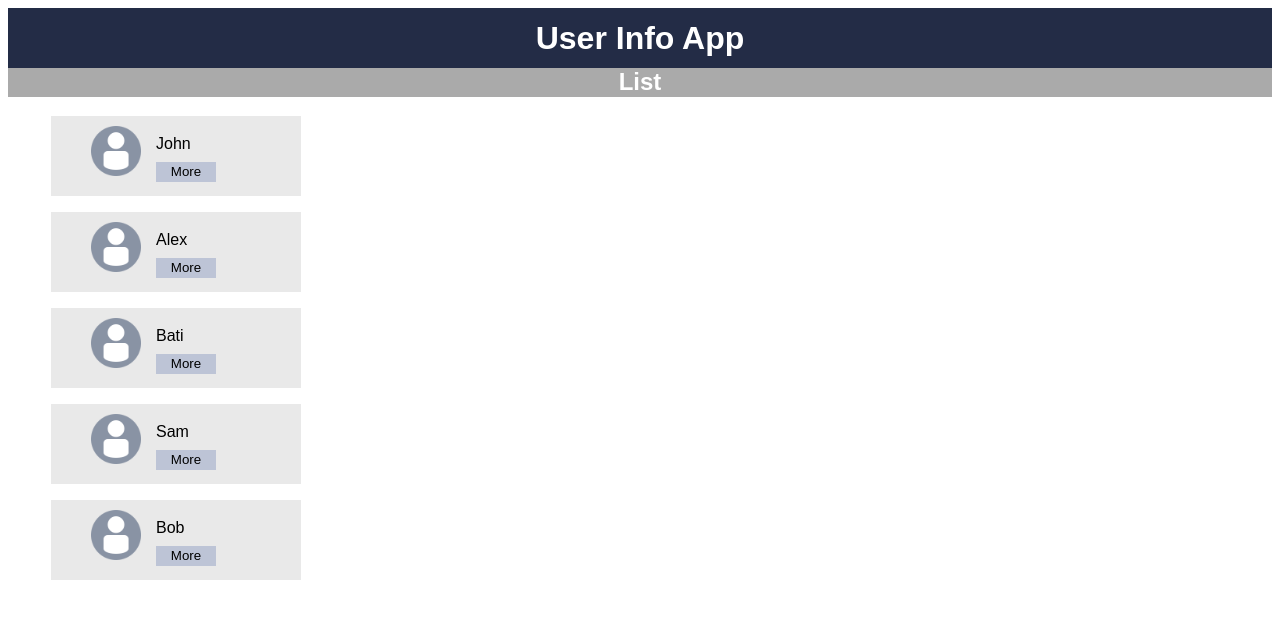
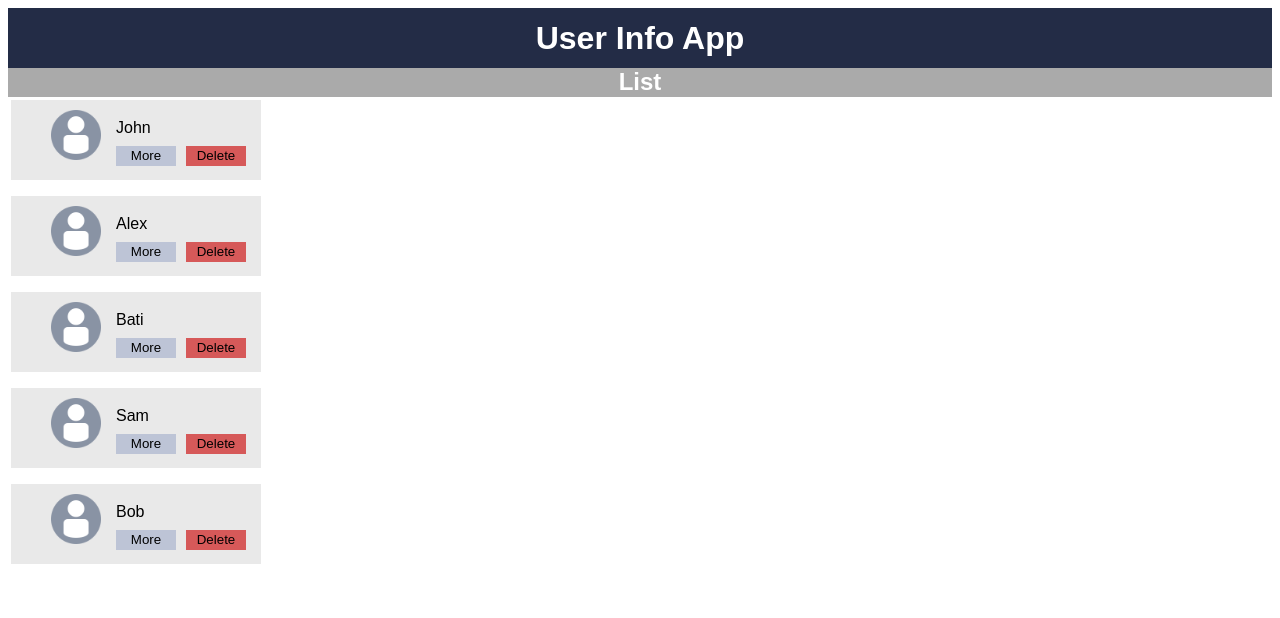
Before and after one commit to batizhamal/posts-app-front, a Vue app: page /list in a window 1280 px wide. Shown: the top 618 px of the page. Built offline with nearby package versions, Linux system fonts and the light colour scheme.

Commit message:
feat: delete

```diff
--- a/src/views/Users/List/block/Card.vue
+++ b/src/views/Users/List/block/Card.vue
@@ -1,25 +1,14 @@
 <template>
   <div>
-    <!-- <router-link
-      :to="{
-        path: '/info',
-        query: user,
-      }"
-      >{{ user.id }} {{ user.name }} {{ user.age }} years old</router-link
-    > -->
     <div class="user">
       <img src="../../../../assets/default-avatar.png" />
       <div class="user-name-and-link">
         <p>{{ user.name }}</p>
 
-        <button @click="onClickItem(user)">More</button>
-        <!-- <router-link
-          :to="{
-            path: '/info',
-            params: { user },
-          }"
-          >See more</router-link
-        > -->
+        <button @click="onClickItem(user)" class="more">More</button>
+        <button @click="$emit('deleteUser', user.id)" class="delete">
+          Delete
+        </button>
       </div>
     </div>
   </div>
@@ -65,12 +54,23 @@ p {
   margin-bottom: 9px;
   margin-top: 0px;
 }
-button {
+.more {
   border: none;
   background-color: rgb(189, 196, 214);
   color: black;
   height: 20px;
   width: 60px;
   cursor: pointer;
+  display: inline-block;
+}
+.delete {
+  border: none;
+  background-color: rgb(214, 89, 89);
+  color: black;
+  height: 20px;
+  width: 60px;
+  cursor: pointer;
+  display: inline-block;
+  margin-left: 10px;
 }
 </style>
--- a/src/views/Users/List/index.vue
+++ b/src/views/Users/List/index.vue
@@ -3,9 +3,12 @@
     <div class="sub-nav-bar"><h2>List</h2></div>
     <div>
       <AppSpinner v-if="loading"></AppSpinner>
-      <ul>
-        <User v-for="user in users" :key="user.id" :user="user" />
-      </ul>
+      <User
+        v-for="user in users"
+        :key="user.id"
+        :user="user"
+        @deleteUser="deleteUser"
+      />
     </div>
   </div>
 </template>
@@ -16,6 +19,16 @@ import User from "./block/Card";
 import AppSpinner from "@/components/ui/AppSpinner.vue";
 
 export default {
+  components: {
+    User,
+    AppSpinner,
+  },
+  data() {
+    return {
+      users: [],
+      loading: false,
+    };
+  },
   created() {
     this.loading = true;
 
@@ -27,47 +40,14 @@ export default {
         this.loading = false;
       });
   },
-  components: {
-    User,
-    AppSpinner,
+  methods: {
+    deleteUser(id) {
+      this.users.splice(
+        this.users.findIndex((user) => user.id == id),
+        1
+      );
+    },
   },
-  data() {
-    return {
-      users: [],
-      loading: false,
-    };
-  },
-  // data() {
-  //   return {
-  //     users: [
-  //       {
-  //         id: 1,
-  //         name: "John",
-  //         age: 20,
-  //       },
-  //       {
-  //         id: 2,
-  //         name: "Alex",
-  //         age: 23,
-  //       },
-  //       {
-  //         id: 3,
-  //         name: "Bati",
-  //         age: 19,
-  //       },
-  //       {
-  //         id: 4,
-  //         name: "Sam",
-  //         age: 22,
-  //       },
-  //       {
-  //         id: 5,
-  //         name: "Bob",
-  //         age: 25,
-  //       },
-  //     ],
-  //   };
-  // },
 };
 </script>
 
```
